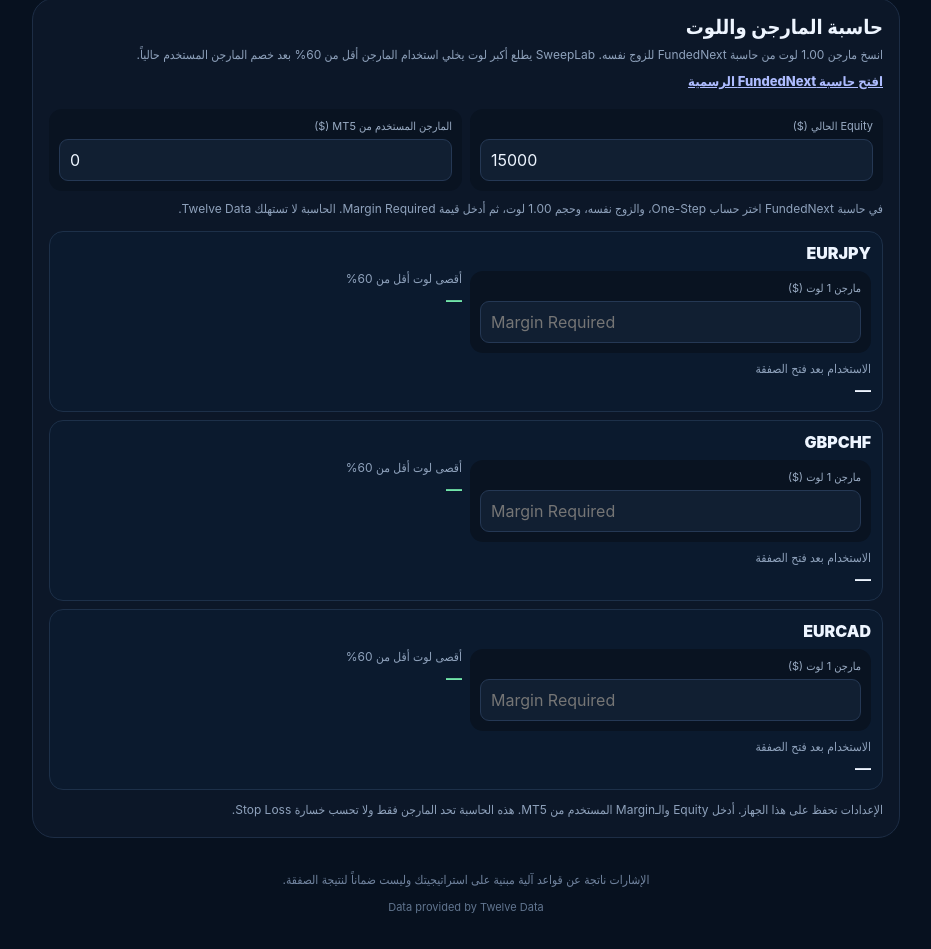
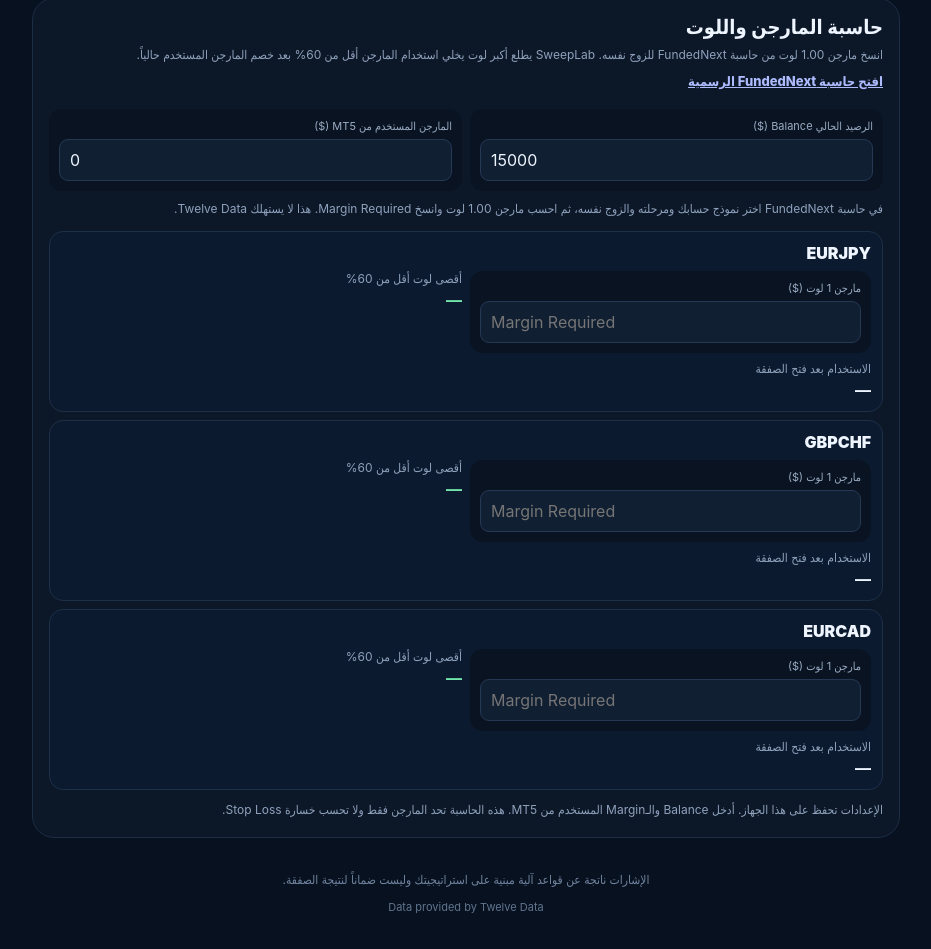
Before and after one commit to anythinguwanttotry1-boop/sweeplab, a website: page public/index.html in a window 1280 px wide. Shown: the part 457-1406 px from the top of the page, without its empty margins (174-1105 px from the left). Drawn offline with Linux system fonts and the light colour scheme; no server answers.

Commit message:
Clarify margin calculator account inputs

```diff
--- a/public/index.html
+++ b/public/index.html
@@ -99,10 +99,10 @@
     <div class="margin-help">انسخ مارجن 1.00 لوت من حاسبة FundedNext للزوج نفسه. SweepLab يطلع أكبر لوت يخلي استخدام المارجن أقل من 60% بعد خصم المارجن المستخدم حالياً.</div>
     <a class="margin-link" href="https://fundednext.com/calculator/margin-calculator" target="_blank" rel="noopener">افتح حاسبة FundedNext الرسمية</a>
     <div class="margin-inputs">
-      <div class="margin-input"><label for="marginBalance">Equity الحالي ($)</label><input id="marginBalance" type="number" min="1" step="0.01" value="15000" oninput="updateMarginCalc()"></div>
+      <div class="margin-input"><label for="marginBalance">الرصيد الحالي Balance ($)</label><input id="marginBalance" type="number" min="1" step="0.01" value="15000" oninput="updateMarginCalc()"></div>
       <div class="margin-input"><label for="marginUsed">المارجن المستخدم من MT5 ($)</label><input id="marginUsed" type="number" min="0" step="0.01" value="0" oninput="updateMarginCalc()"></div>
     </div>
-    <div class="margin-help" style="margin-top:8px">في حاسبة FundedNext اختر حساب One-Step، والزوج نفسه، وحجم 1.00 لوت، ثم أدخل قيمة Margin Required. الحاسبة لا تستهلك Twelve Data.</div>
+    <div class="margin-help" style="margin-top:8px">في حاسبة FundedNext اختر نموذج حسابك ومرحلته والزوج نفسه، ثم احسب مارجن 1.00 لوت وانسخ Margin Required. هذا لا يستهلك Twelve Data.</div>
     <div class="margin-results">
       <div class="margin-result"><div class="title">EURJPY</div><div class="margin-input"><label for="marginEURJPY">مارجن 1 لوت ($)</label><input id="marginEURJPY" type="number" min="0.01" step="0.01" placeholder="Margin Required" oninput="updateMarginCalc()"></div><div class="out lot">أقصى لوت أقل من 60%<b id="lotEURJPY">—</b></div><div class="out">الاستخدام بعد فتح الصفقة<b id="utilEURJPY">—</b></div></div>
       <div class="margin-result"><div class="title">GBPCHF</div><div class="margin-input"><label for="marginGBPCHF">مارجن 1 لوت ($)</label><input id="marginGBPCHF" type="number" min="0.01" step="0.01" placeholder="Margin Required" oninput="updateMarginCalc()"></div><div class="out lot">أقصى لوت أقل من 60%<b id="lotGBPCHF">—</b></div><div class="out">الاستخدام بعد فتح الصفقة<b id="utilGBPCHF">—</b></div></div>
@@ -143,7 +143,7 @@ function updateMarginCalc(){
   }
   const note=el('marginNote');
   if(balance>0&&used>=limit)note.textContent='المارجن الحالي وصل إلى حد 60%. لا تفتح صفقة جديدة ضمن هذا الحد.';
-  else note.textContent='الإعدادات تحفظ على هذا الجهاز. أدخل Equity والـMargin المستخدم من MT5. هذه الحاسبة تحد المارجن فقط ولا تحسب خسارة Stop Loss.';
+  else note.textContent='الإعدادات تحفظ على هذا الجهاز. أدخل Balance والـMargin المستخدم من MT5. هذه الحاسبة تحد المارجن فقط ولا تحسب خسارة Stop Loss.';
   try{
     const data={balance:balance,used:used,rates:{}};
     for(const pair of marginPairs)data.rates[pair]=Number(el('margin'+pair).value);
```
